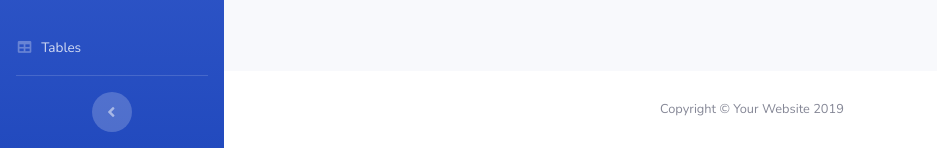
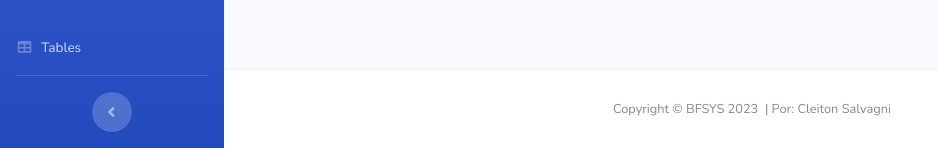
Before and after one commit to cleitoncsalvagni/ProjetoIV-BFSYS, a CodeIgniter app: page /database/index.php/home/index in a window 1280 px wide. Shown: the part 668-816 px from the top of the page, without its empty margins (0-937 px from the left). Run offline with CodeIgniter, Linux system fonts and the light colour scheme.

Commit message:
feat: added foreach scripts to footer

```diff
--- a/application/views/layout/footer.php
+++ b/application/views/layout/footer.php
@@ -1,7 +1,8 @@
 <footer class="sticky-footer bg-white">
   <div class="container my-auto">
     <div class="copyright text-center my-auto">
-      <span>Copyright &copy; Your Website 2019</span>
+      <!-- <span>Copyright &copy; BFSYS <?php echo date('Y') ?></span> -->
+      <span>Copyright &copy; BFSYS <?php echo date('Y') ?>&nbsp; | Por: Cleiton Salvagni</span>
     </div>
   </div>
 </footer>
@@ -40,6 +41,17 @@
 
 <script src="public/js/sb-admin-2.min.js"></script>
 
+
+<?php if (isset($scripts)) : ?>
+
+  <?php foreach ($scripts as $script) : ?>
+
+    <script src="<?php echo base_url("public/" . $script); ?>"></script>
+
+  <?php endforeach; ?>
+
+<?php endif; ?>
+
 </body>
 
 </html>
```
